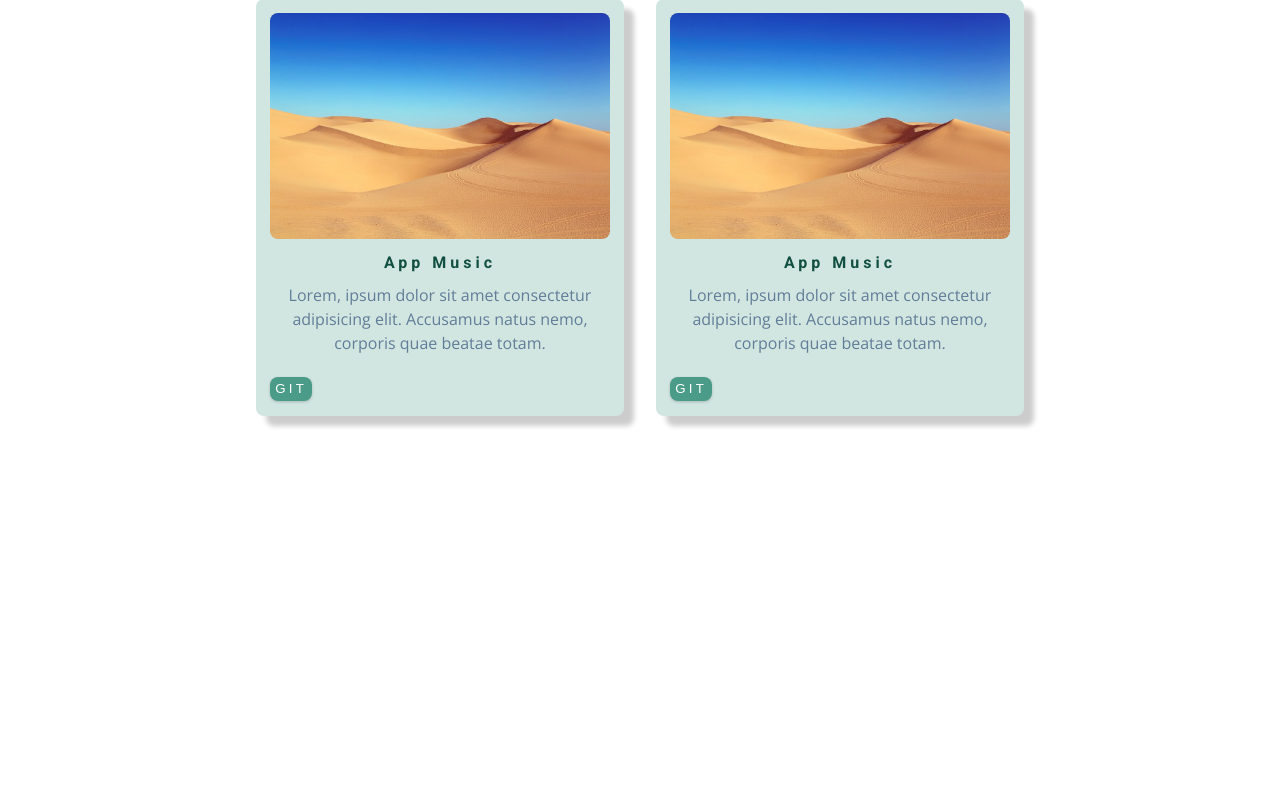
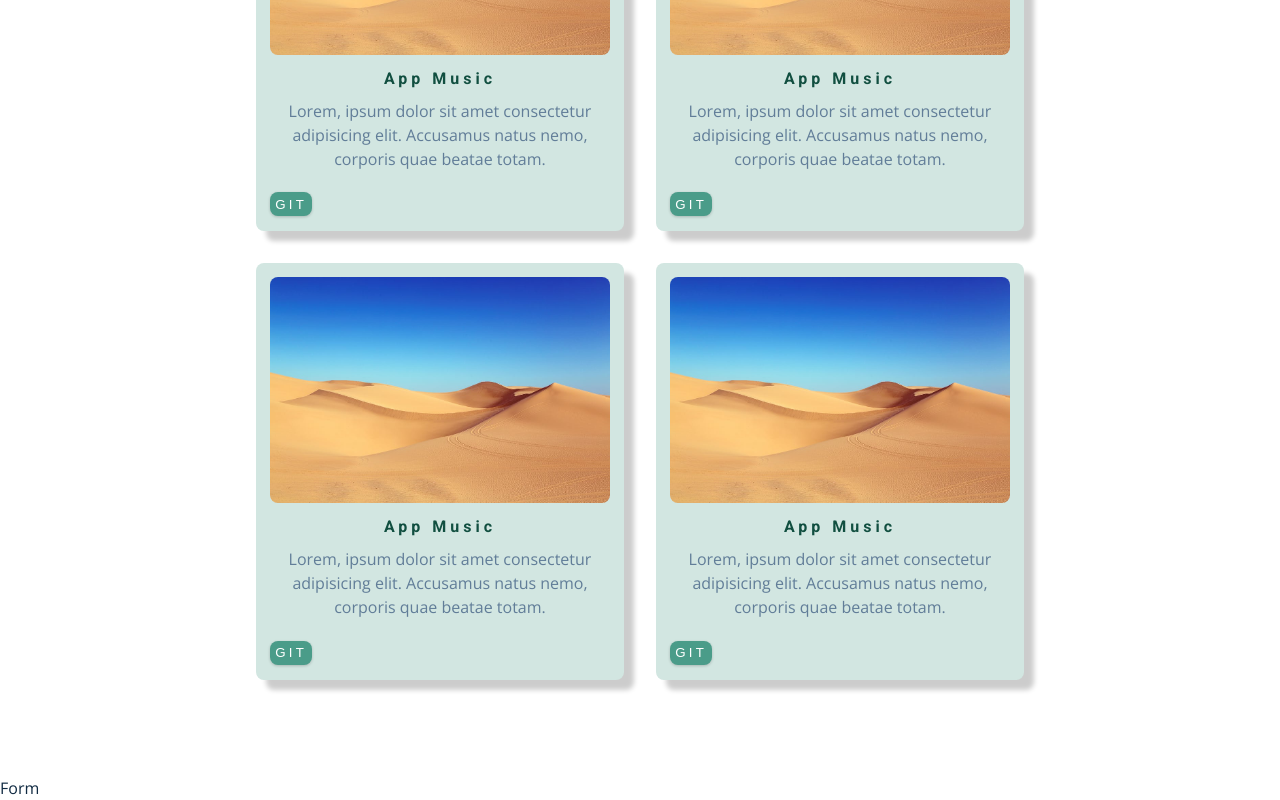
Before and after one commit to Ciriero/Personal_web, a React (Create React App) app: page / in a window 1280 px wide. Shown: the part 5088-5888 px from the top of the page. Before the commit the page ends 5600 px from the top, so only its background shows below. Built offline with nearby package versions, Linux system fonts and the light colour scheme.

Commit message:
added form.js and form.styles.js

```diff
--- a/src/App.js
+++ b/src/App.js
@@ -1,4 +1,5 @@
 import About from "./components/About";
+import Form from "./components/Form";
 import Hero from "./components/Hero";
 import Navbar from "./components/Navbar";
 import Proyects from "./components/Proyects";
@@ -12,6 +13,7 @@
       <About />
       <Timeline />
       <Proyects />
+      <Form />
     </>
   );
 }
--- /dev/null
+++ b/src/components/Form.js
@@ -0,0 +1,9 @@
+import React from 'react'
+
+const Form = () => {
+  return (
+    <div>Form</div>
+  )
+}
+
+export default Form
--- /dev/null
+++ b/src/styles/Form.styles.js
@@ -0,0 +1 @@
+import styled from "styled-components";
--- a/src/styles/Proyects.styles.js
+++ b/src/styles/Proyects.styles.js
@@ -18,7 +18,6 @@
     width: 80%;
     margin: 0 auto;
     margin-bottom: 5rem;
-
   }
   .claseb,
   .btn-proy {
@@ -32,17 +31,16 @@
     text-transform: capitalize;
     box-shadow: 0 1px 3px rgb(0 0 0 / 20%);
     font-size: 1rem;
-
     cursor: pointer;
-    :hover {
-        background-color: var(--clr-white);
-        border: 1px solid var(--clr-primary-5);
+    &:hover {
+      background-color: var(--clr-white);
+      border: 1px solid var(--clr-primary-5);
     }
   }
-  .claseb{
-      background-color: var(--clr-primary-5);
-      color: var(--clr-white);
-    }
+  .claseb {
+    background-color: var(--clr-primary-5);
+    color: var(--clr-white);
+  }
 `;
 
 export const WrapperCenter = styled.div`
@@ -94,7 +92,7 @@
   letter-spacing: 0.2rem;
   box-shadow: 0 1px 3px rgb(0 0 0 / 20%);
   cursor: pointer;
-  :hover{
+  :hover {
     background-color: var(--clr-primary-4);
   }
 `;
--- a/src/styles/Timeline.styles.js
+++ b/src/styles/Timeline.styles.js
@@ -14,7 +14,7 @@
 
 export const TimelineCenter = styled.div`
   max-width: 1100px;
-  width: 90vw;
+  width: 70vw;
   margin: 0 auto;
   display: flex;
   flex-wrap: wrap;
```
